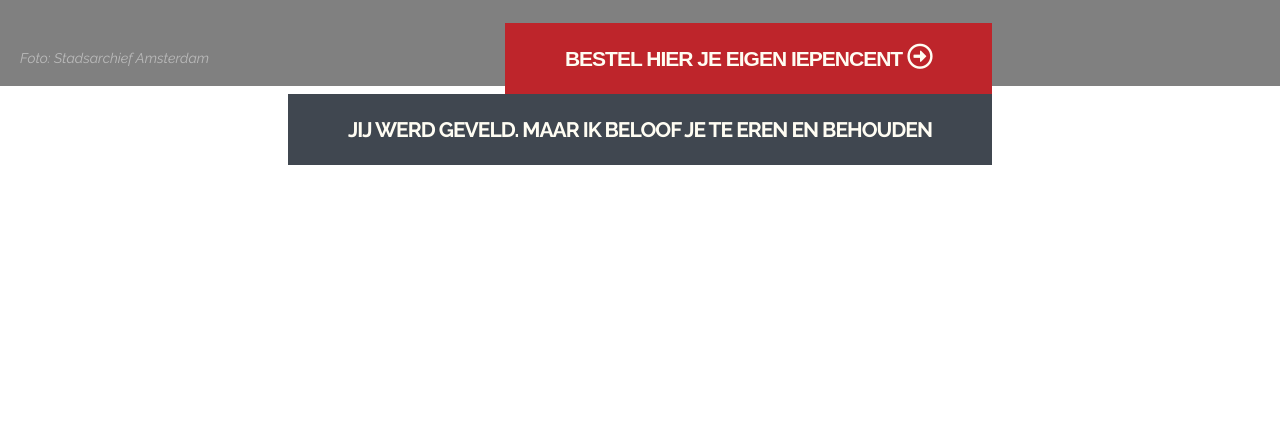
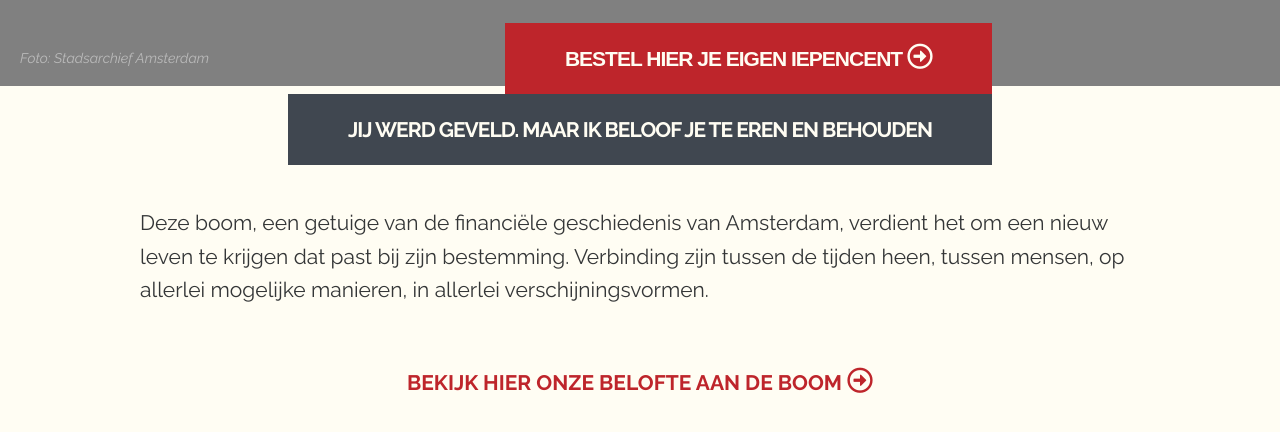
Before and after one commit to arontseggai/iep-cent, a website: page index.html in a window 1280 px wide. Shown: the part 514-946 px from the top of the page. Before the commit the page ends 800 px from the top, so only its background shows below. Drawn offline with Linux system fonts and the light colour scheme.

Commit message:
Adds description section to project.

```diff
--- a/index.html
+++ b/index.html
@@ -28,5 +28,10 @@
             <div class="header__title">Jij werd geveld.  Maar ik beloof je te eren en behouden</div>
         </div>
         </header>
+
+        <section class="section-description">
+            <p class="paragraph"> Deze boom, een getuige van de financiële geschiedenis van Amsterdam, verdient het om een nieuw leven te krijgen dat past bij zijn bestemming. Verbinding zijn tussen de tijden heen, tussen mensen, op allerlei mogelijke manieren, in allerlei verschijningsvormen.</p>
+            <a href="#" class="u-margin-top-medium text-link">Bekijk hier onze belofte aan de boom <i class="far fa-arrow-alt-circle-right header__arrow"></i></a>
+        </section>
     </body>
 </html>
--- a/sass/base/_typography.scss
+++ b/sass/base/_typography.scss
@@ -8,3 +8,17 @@ body {
     line-height: 11.3rem;
     color: $color-beige-1;
 }
+
+.paragraph {
+    color: $color-grey-dark-3;
+    font-size: 2.1rem;
+    line-height: 1.6;
+}
+
+.text-link {
+    color: $color-red;
+    text-transform: uppercase;
+    font-weight: 700;
+    font-size: 2.1rem;
+    text-decoration: none;
+}
--- a/sass/base/_utilities.scss
+++ b/sass/base/_utilities.scss
@@ -0,0 +1,3 @@
+.u-margin-top-medium {
+    margin-top: 6rem;
+}
--- a/sass/pages/_home.scss
+++ b/sass/pages/_home.scss
@@ -0,0 +1,8 @@
+.section-description {
+    background-color: $color-beige-1;
+    padding: 12rem 14rem 10rem 14rem;
+    display: flex;
+    flex-direction: column;
+    justify-content: center;
+    align-items: center;
+}
```
Also changed, not shown: css/main.css, 1 other file.
